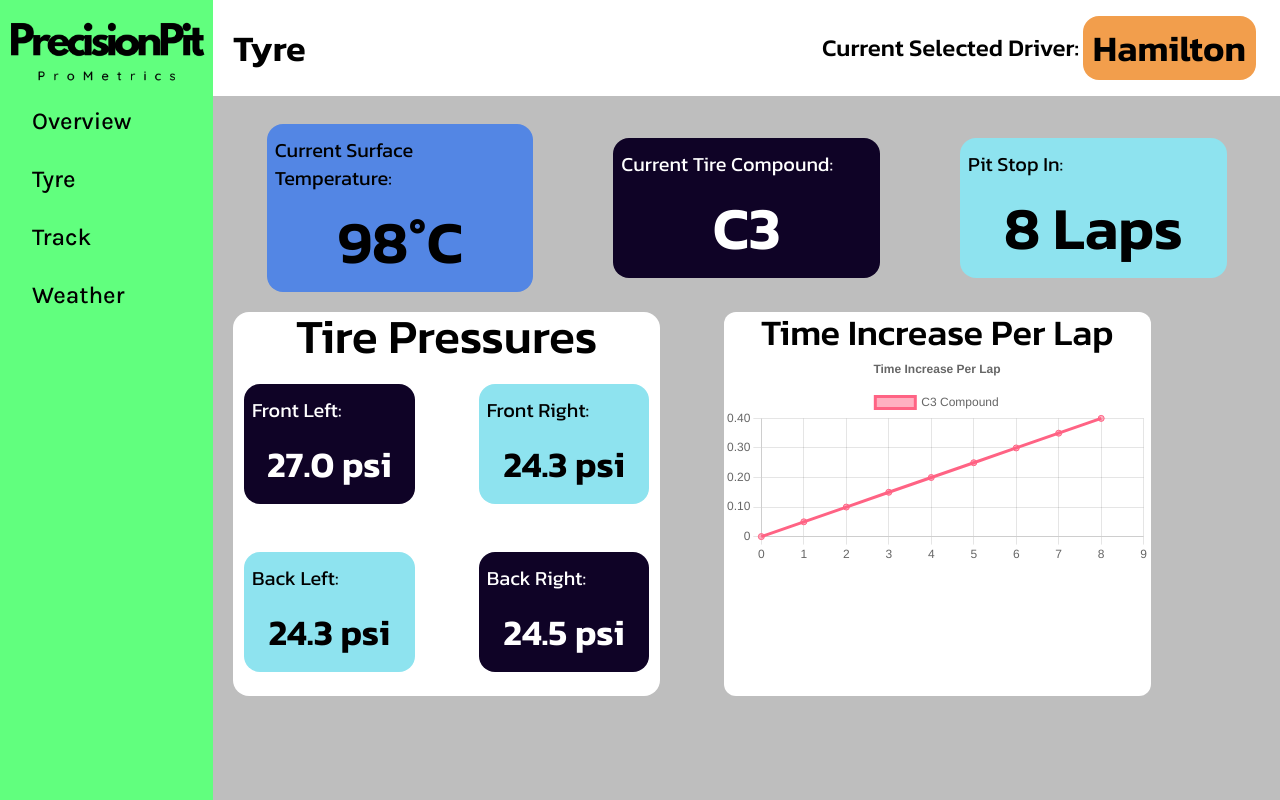
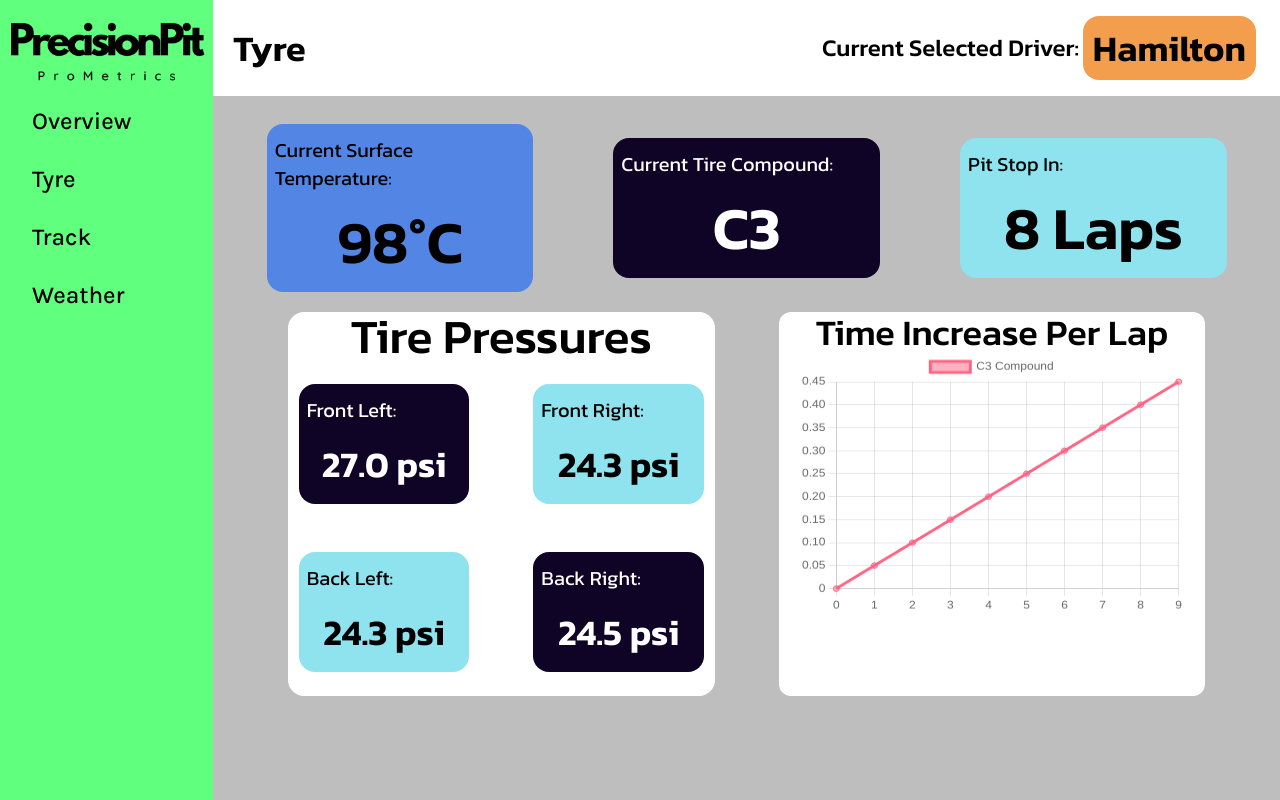
Before and after one commit to dangreen07/inversity-f1-challenge, a Next.js app: page /tyre in a window 1280 px wide. Built offline with nearby package versions, Linux system fonts and the light colour scheme.

Commit message:
Modified display of elements in tire page

```diff
--- a/app/components/tire_performance.tsx
+++ b/app/components/tire_performance.tsx
@@ -28,13 +28,12 @@ ChartJS.register(
 export const options = {
     responsive: true,
     plugins: {
-      legend: {
-        position: 'top' as const,
+      title: {
+        display: false
       },
-      title: {
-        display: true,
-        text: 'Time Increase Per Lap',
-      },
+    },
+    animation: {
+      duration: 0,
     },
 };
 
@@ -46,7 +45,7 @@ export const data = {
     datasets: [
       {
         label: 'C3 Compound',
-        data: [0,0.05,0.1,0.15,0.2,0.25,0.3,0.35,0.4],
+        data: [0,0.05,0.1,0.15,0.2,0.25,0.3,0.35,0.4, 0.45],
         borderColor: 'rgb(255, 99, 132)',
         backgroundColor: 'rgba(255, 99, 132, 0.5)',
       },
@@ -55,9 +54,9 @@ export const data = {
 
 export default function TirePerformanceGraph() {
     return (
-        <div className="rounded-xl bg-white mt-5 w-2/5">
+        <div className="rounded-xl bg-white w-2/5 px-5">
             <p className="font-kanit not-italic font-medium text-4xl flex w-full items-center justify-center">Time Increase Per Lap</p>
-            <Line options={options} data={data} />
+            <Line className="pb-5" height={220} options={options} data={data} />
         </div>
     );
 }
--- a/app/components/tire_pressures.tsx
+++ b/app/components/tire_pressures.tsx
@@ -1,6 +1,6 @@
 export default function TirePressures() {
     return (
-        <div className="bg-white rounded-2xl w-2/5 flex flex-col mt-5 ml-5" role="tire_pressures">
+        <div className="bg-white rounded-2xl w-2/5 flex flex-col" role="tire_pressures">
             <p className="font-kanit not-italic font-medium text-5xl flex items-center justify-center">Tire Pressures</p>
             <div className="flex flex-row gap-16 justify-center items-center py-6">
                 <div className="flex flex-col w-2/5 bg-[#0F0326] rounded-2xl">
--- a/app/tyre/page.tsx
+++ b/app/tyre/page.tsx
@@ -19,7 +19,7 @@ export default function TyrePage() {
                     <DataBox dataName="Pit Stop In" data="8" symbol=" Laps" textBlack={true}/>
                 </div>
             </div>
-            <div className="flex flex-row w-full gap-16">
+            <div className="flex flex-row w-full h-full gap-16 justify-center mt-5">
                 <TirePressures />
                 <TirePerformanceGraph />
             </div>
```
